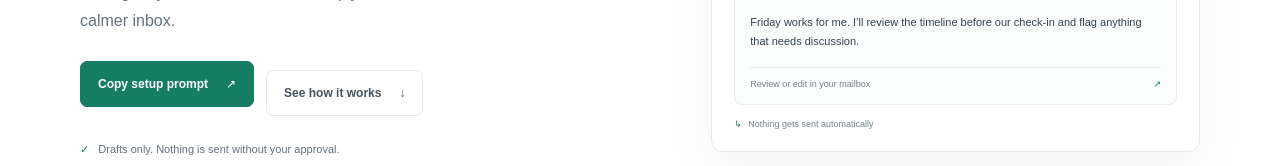
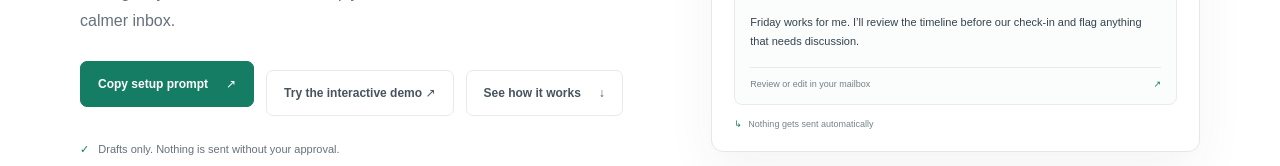
Before and after one commit to Nathan200000000/inbox-assistant, a Next.js app: page / in a window 1280 px wide. Shown: the part 398-564 px from the top of the page. Built offline with nearby package versions, Linux system fonts and the light colour scheme.

Commit message:
Link homepage to interactive inbox dashboard

```diff
--- a/src/app/page.tsx
+++ b/src/app/page.tsx
@@ -43,6 +43,7 @@ export default function Home() {
           </p>
           <div className="hero-actions">
             <CopyPromptButton className="button button-primary" />
+            <a className="button button-secondary" href="/app">Try the interactive demo ↗</a>
             <a className="button button-secondary" href="#how-it-works">See how it works <span aria-hidden="true">↓</span></a>
           </div>
           <p className="privacy-line"><span aria-hidden="true">✓</span> Drafts only. Nothing is sent without your approval.</p>
```
